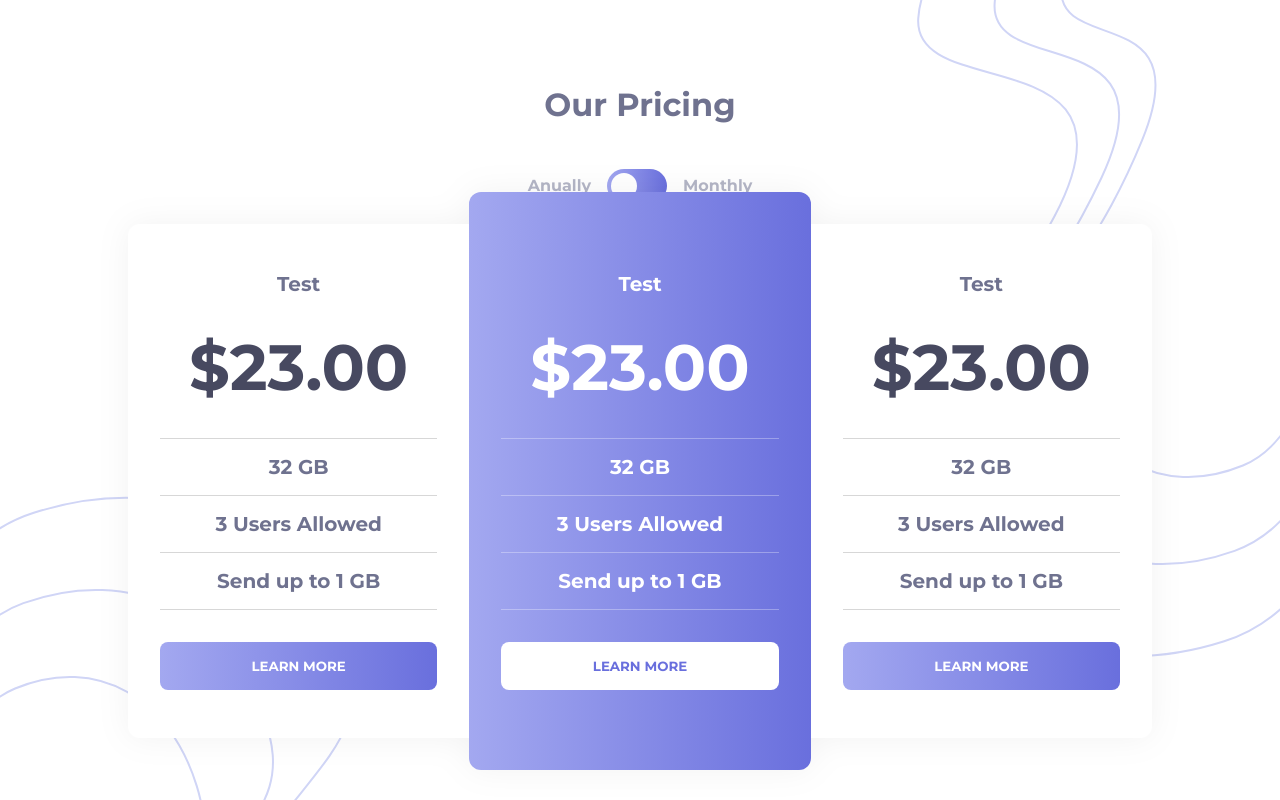
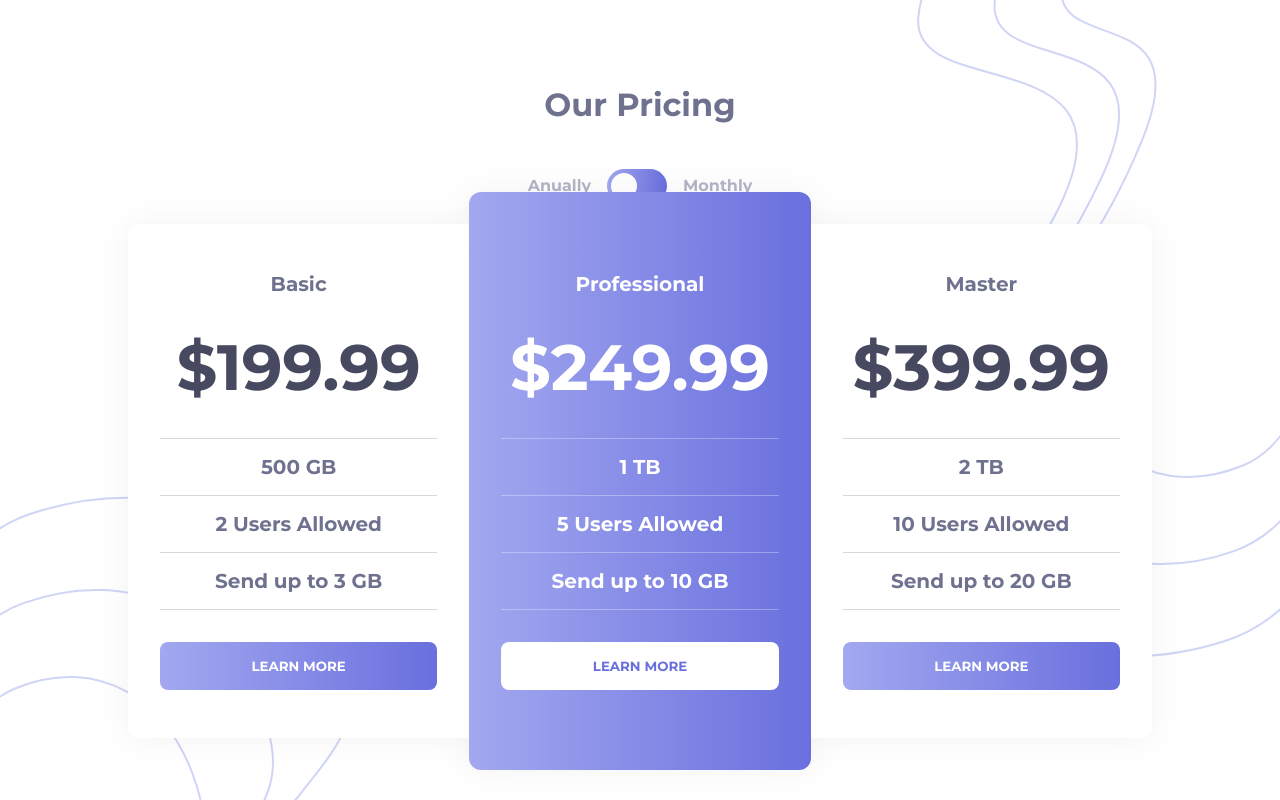
Before and after one commit to Sir-Floppa/Frontend-Mentor-08-Pricing-Component, an Angular app: page / in a window 1280 px wide. Built offline with nearby package versions, Linux system fonts and the light colour scheme.

Commit message:
added plan switch

```diff
--- a/src/app/app.component.html
+++ b/src/app/app.component.html
@@ -3,15 +3,21 @@
   <p>
     Anually
     <label class="switch">
-      <input type="checkbox">
+      <input type="checkbox" [(ngModel)]="toggle">
       <span class="slider round"></span>
     </label>
     Monthly
   </p>
 
-  <section>
-    <app-plan-card [position]="'left'"></app-plan-card>
-    <app-plan-card [position]="'center'"></app-plan-card>
-    <app-plan-card [position]="'right'"></app-plan-card>
+  <section *ngIf="toggle">
+    <app-plan-card [position]="'left'" [subPlan]="basicPlan.monthly"></app-plan-card>
+    <app-plan-card [position]="'center'" [subPlan]="proPlan.monthly"></app-plan-card>
+    <app-plan-card [position]="'right'" [subPlan]="masterPlan.monthly"></app-plan-card>
   </section>
+  <section *ngIf="!toggle">
+    <app-plan-card [position]="'left'" [subPlan]="basicPlan.yearly"></app-plan-card>
+    <app-plan-card [position]="'center'" [subPlan]="proPlan.yearly"></app-plan-card>
+    <app-plan-card [position]="'right'" [subPlan]="masterPlan.yearly"></app-plan-card>
+  </section>
+
 </main>
--- a/src/app/app.component.scss
+++ b/src/app/app.component.scss
@@ -51,6 +51,7 @@ main {
     width: 0;
     height: 0;
 
+
     &:checked + .slider:before {
       -webkit-transform: translateX(1.625rem);
       -ms-transform: translateX(1.625rem);
@@ -67,7 +68,9 @@ main {
   left: 0;
   right: 0;
   bottom: 0;
-  background: linear-gradient(
+  transition: background-image 1s, background-color 1s;
+  background-color: transparent;
+  background-image: linear-gradient(
     90deg,
     hsl(236, 72%, 79%) 0%,
     hsl(237, 63%, 64%) 100%
@@ -95,4 +98,9 @@ main {
       border-radius: 50%;
     }
   }
+
+  &:hover {
+    background-color: hsl(237, 64%, 87%);
+    background-image: none;
   }
+}
--- a/src/app/app.component.ts
+++ b/src/app/app.component.ts
@@ -1,10 +1,94 @@
 import { Component } from '@angular/core';
+import { MixedPlan } from './mixed-plan';
 
 @Component({
   selector: 'app-root',
   templateUrl: './app.component.html',
-  styleUrls: ['./app.component.scss']
+  styleUrls: ['./app.component.scss'],
 })
 export class AppComponent {
   title = '08-Pricing-Component';
+
+  public toggle: boolean;
+
+  basicPlan: MixedPlan = {
+    monthly: {
+      name: 'Basic',
+      price: 19.99,
+      specs: {
+        storage: {
+          amount: 500,
+          unit: 'GB',
+        },
+        users: 2,
+        sendUpTo: 3,
+      },
+    },
+    yearly: {
+      name: 'Basic',
+      price: 199.99,
+      specs: {
+        storage: {
+          amount: 500,
+          unit: 'GB',
+        },
+        users: 2,
+        sendUpTo: 3,
+      },
+    },
+  };
+
+  proPlan: MixedPlan = {
+    monthly: {
+      name: 'Professional',
+      price: 24.99,
+      specs: {
+        storage: {
+          amount: 1,
+          unit: 'TB',
+        },
+        users: 5,
+        sendUpTo: 10,
+      },
+    },
+    yearly: {
+      name: 'Professional',
+      price: 249.99,
+      specs: {
+        storage: {
+          amount: 1,
+          unit: 'TB',
+        },
+        users: 5,
+        sendUpTo: 10,
+      },
+    },
+  };
+
+  masterPlan: MixedPlan = {
+    monthly: {
+      name: 'Master',
+      price: 39.99,
+      specs: {
+        storage: {
+          amount: 2,
+          unit: 'TB',
+        },
+        users: 10,
+        sendUpTo: 20,
+      },
+    },
+    yearly: {
+      name: 'Master',
+      price: 399.99,
+      specs: {
+        storage: {
+          amount: 2,
+          unit: 'TB',
+        },
+        users: 10,
+        sendUpTo: 20,
+      },
+    },
+  };
 }
--- a/src/app/app.module.ts
+++ b/src/app/app.module.ts
@@ -4,6 +4,7 @@ import { BrowserModule } from '@angular/platform-browser';
 import { AppRoutingModule } from './app-routing.module';
 import { AppComponent } from './app.component';
 import { PlanCardComponent } from './plan-card/plan-card.component';
+import { FormsModule } from '@angular/forms';
 
 @NgModule({
   declarations: [
@@ -12,7 +13,8 @@ import { PlanCardComponent } from './plan-card/plan-card.component';
   ],
   imports: [
     BrowserModule,
-    AppRoutingModule
+    AppRoutingModule,
+    FormsModule
   ],
   providers: [],
   bootstrap: [AppComponent]
--- /dev/null
+++ b/src/app/mixed-plan.ts
@@ -0,0 +1,6 @@
+import { SuscriptionPlan } from './suscription-plan';
+
+export interface MixedPlan {
+  monthly: SuscriptionPlan;
+  yearly: SuscriptionPlan;
+}
--- a/src/styles.scss
+++ b/src/styles.scss
@@ -25,12 +25,11 @@ button {
   padding: 1rem;
   border-radius: .5rem;
   cursor: pointer;
-  transition: color 1s, outline 1s, background-image 1s, background-color 1s;
+  transition: color 1s, outline 1s, background-image 1s, background-color 1s, outline 1s;
 
   &:hover {
     background-image: none;
     background-color: white;
-    transition: background-color 1s;
     outline: 1px solid hsl(237, 63%, 64%);
     color:hsl(237, 63%, 64%);
   }
```
Lines whose indentation alone changed are shown as unchanged.
